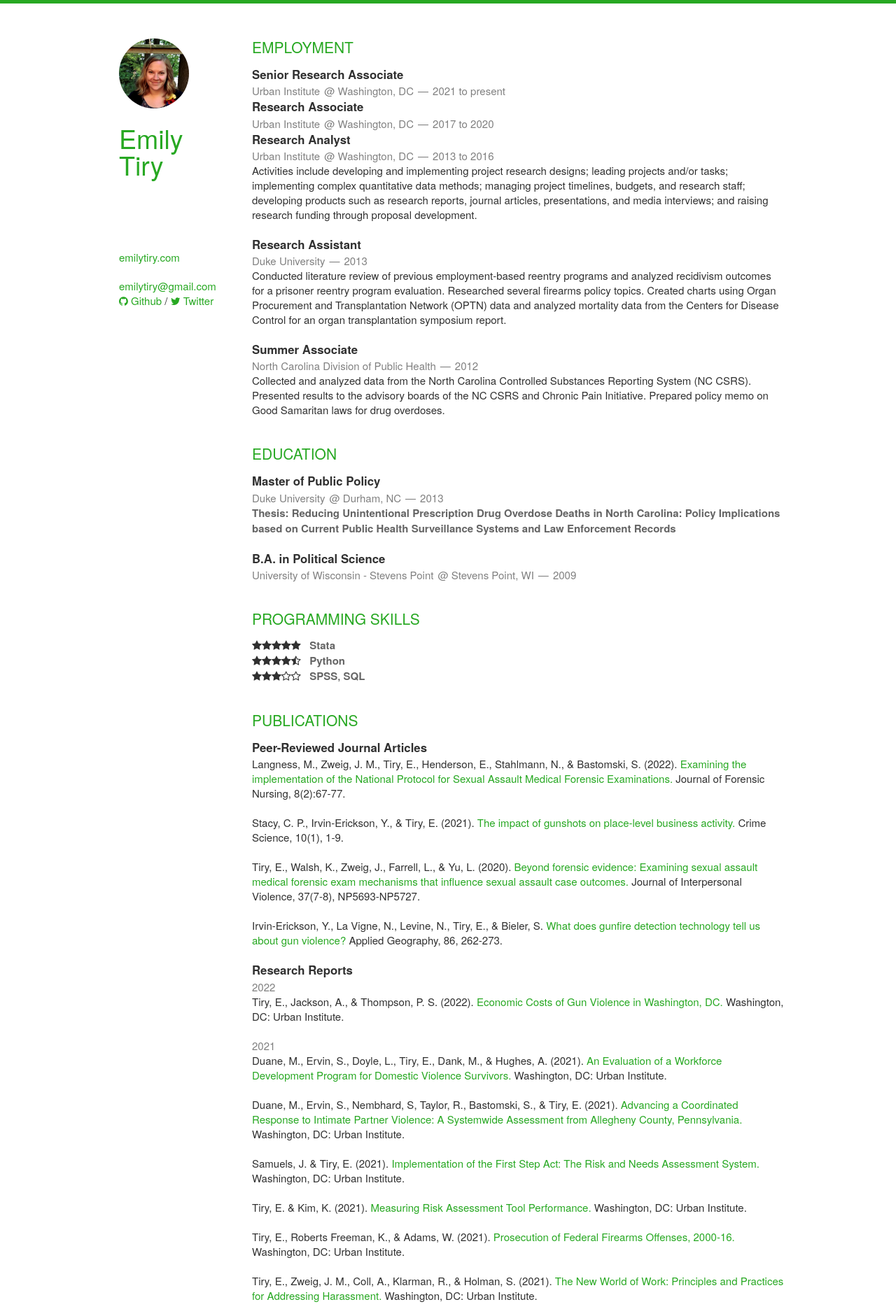
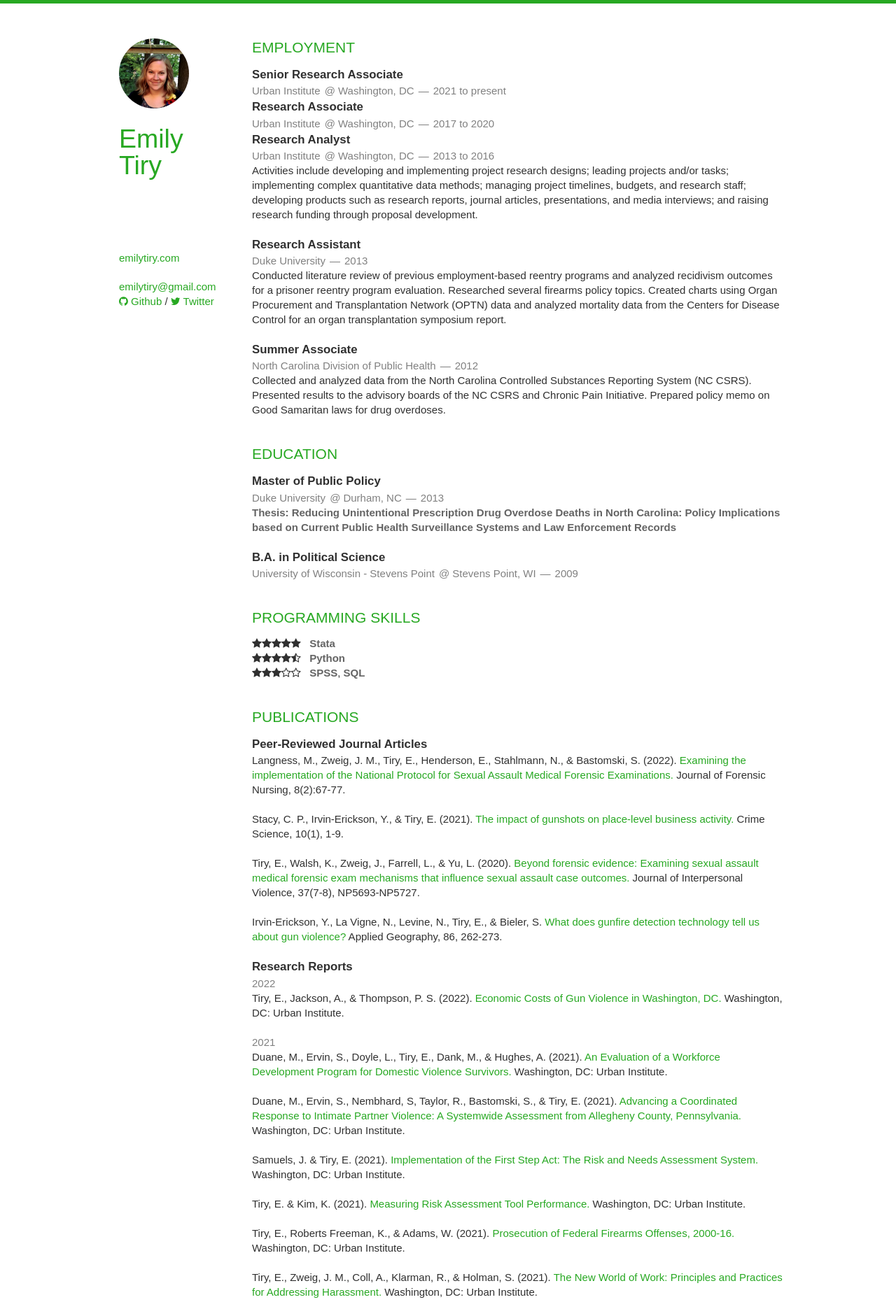
Before and after one commit to etiry/resume, a Jekyll site: the page built from index.html, in a window 1280 px wide. Shown: the top 1881 px of the page at 70% size. Built offline with Jekyll 4.4.1, drawn with Linux system fonts in a browser that asks for light colours; nearby versions of some CDN libraries; the list of posts is cut into pages by our own code.

Commit message:
Update font

```diff
--- a/static/css/base.css
+++ b/static/css/base.css
@@ -52,7 +52,7 @@
 ================================================== */
 	body {
 		background: #fff;
-		font: 14px/21px "HelveticaNeue", "Helvetica Neue", Helvetica, Arial, sans-serif;
+		font: 14px/21px 'Source Sans Pro', sans-serif;
 		color: #444;
 		-webkit-font-smoothing: antialiased; /* Fix for webkit rendering */
 		-webkit-text-size-adjust: 100%;
@@ -63,7 +63,7 @@
 ================================================== */
 	h1, h2, h3, h4, h5, h6 {
 		color: #181818;
-		font-family: "HelveticaNeue", "Helvetica Neue", Helvetica, Arial, sans-serif;
+		font-family: 'Source Sans Pro', sans-serif;
 		font-weight: normal; }
 	h1 a, h2 a, h3 a, h4 a, h5 a, h6 a { font-weight: inherit; }
 	h1 { font-size: 46px; line-height: 50px; margin-bottom: 14px;}
@@ -155,7 +155,7 @@
 	  margin-bottom: 20px;
 	  line-height: normal;
 	  padding: 8px 10px;
-	  font-family: "HelveticaNeue", "Helvetica Neue", Helvetica, Arial, sans-serif; }
+	  font-family: 'Source Sans Pro', sans-serif; }
 
 	.button:hover,
 	button:hover,
@@ -224,7 +224,7 @@
 		-moz-border-radius: 2px;
 		-webkit-border-radius: 2px;
 		border-radius: 2px;
-		font: 13px "HelveticaNeue", "Helvetica Neue", Helvetica, Arial, sans-serif;
+		font: 13px 'Source Sans Pro', sans-serif;
 		color: #777;
 		margin: 0;
 		width: 210px;
--- a/static/css/layout.css
+++ b/static/css/layout.css
@@ -1,7 +1,7 @@
 @import url(https://fonts.googleapis.com/css?family=Raleway:700,400);
 
 body {
-    font-family: "HelveticaNeue", "Helvetica Neue", Helvetica, Arial, sans-serif;
+    font-family: 'Source Sans Pro', sans-serif;
     font-size: 15px;
     line-height: 21px;
     color: rgb(48, 48, 48);
```
Also changed, not shown: 2 other files.
